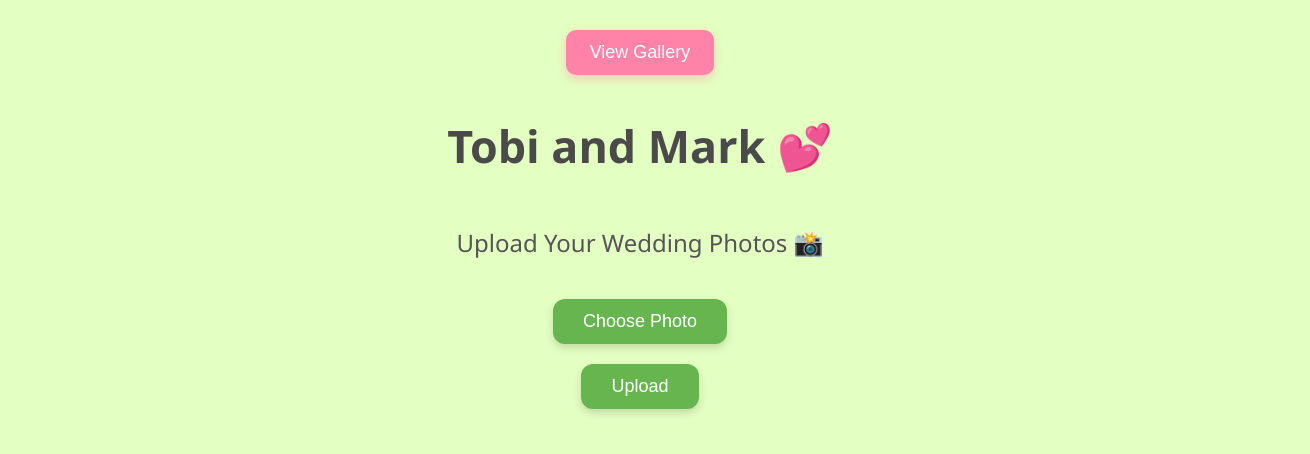
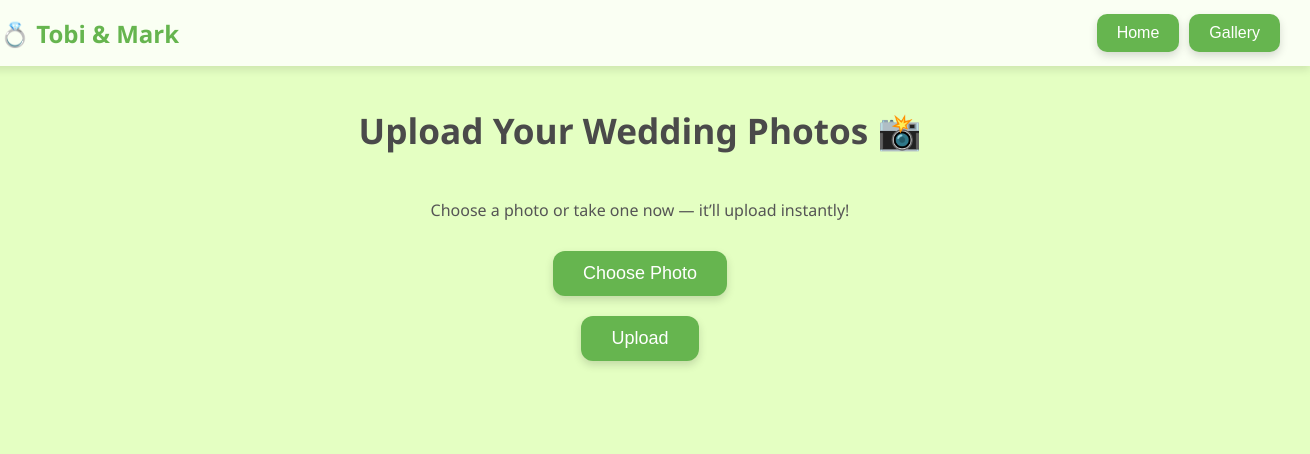
Before and after one commit to FlipNand/tandmphotos, a plain HTML site: page index.html in a window 1280 px wide. Shown: the whole page, 1310 px wide, since content can reach past the window. Drawn offline with Linux system fonts and the light colour scheme.

Commit message:
Update index.html

```diff
--- a/index.html
+++ b/index.html
@@ -3,27 +3,6 @@
 <head>
 <meta charset="UTF-8" />
 <meta name="viewport" content="width=device-width, initial-scale=1.0" />
-  <div style="margin-top: 30px; text-align: center;">
-  <button
-    onclick="window.location.href='gallery.html'"
-    style="
-      background-color: #ff82a9;
-      color: white;
-      border: none;
-      padding: 12px 24px;
-      border-radius: 10px;
-      font-size: 18px;
-      cursor: pointer;
-      transition: all 0.3s ease;
-      box-shadow: 0 4px 10px rgba(255, 130, 169, 0.4);
-    "
-    onmouseover="this.style.backgroundColor='#ff9dbd'; this.style.transform='scale(1.05)';"
-    onmouseout="this.style.backgroundColor='#ff82a9'; this.style.transform='scale(1)';"
-  >
-    View Gallery
-  </button>
-</div>
-
 <title>Tobi and Mark Wedding Upload</title>
 <style>
   body {
@@ -35,23 +14,62 @@
     min-height: 100vh;
     display: flex;
     flex-direction: column;
-    justify-content: flex-start;
     align-items: center;
   }
 
-  h1 {
-    font-size: 2.8em;
+  /* Navigation Bar */
+  nav {
+    width: 100%;
+    background-color: rgba(255, 255, 255, 0.8);
+    display: flex;
+    justify-content: space-between;
+    align-items: center;
+    padding: 14px 30px;
+    box-shadow: 0 4px 8px rgba(0,0,0,0.1);
+    position: sticky;
+    top: 0;
+    backdrop-filter: blur(10px);
+  }
+
+  nav h1 {
+    margin: 0;
+    font-size: 24px;
+    color: #66b54f;
+  }
+
+  .nav-buttons {
+    display: flex;
+    gap: 10px;
+  }
+
+  .nav-buttons button {
+    background-color: #66b54f;
+    border: none;
+    color: white;
+    padding: 10px 20px;
+    border-radius: 10px;
+    cursor: pointer;
+    font-size: 16px;
+    transition: all 0.3s ease;
+    box-shadow: 0 4px 8px rgba(0,0,0,0.15);
+  }
+
+  .nav-buttons button:hover {
+    background-color: #4a8a3d;
+    transform: scale(1.05);
+  }
+
+  h2 {
+    font-size: 2.2em;
     color: #4a4a4a;
     margin-top: 40px;
   }
 
-  h2 {
-    font-weight: normal;
+  p {
     color: #555;
-    margin-bottom: 30px;
+    margin-bottom: 20px;
   }
 
-  /* Custom buttons */
   .button {
     background-color: #66b54f;
     border: none;
@@ -81,7 +99,7 @@
   }
 
   #preview img {
-    max-width: 200px;
+    max-width: 220px;
     border-radius: 12px;
     box-shadow: 0 4px 8px rgba(0,0,0,0.1);
   }
@@ -89,10 +107,19 @@
 </head>
 <body>
 
-<h1>Tobi and Mark 💕</h1>
+  <!-- Navigation -->
+  <nav>
+    <h1>💍 Tobi & Mark</h1>
+    <div class="nav-buttons">
+      <button onclick="window.location.href='index.html'">Home</button>
+      <button onclick="window.location.href='gallery.html'">Gallery</button>
+    </div>
+  </nav>
+
+  <!-- Content -->
   <h2>Upload Your Wedding Photos 📸</h2>
+  <p>Choose a photo or take one now — it’ll upload instantly!</p>
 
-<!-- Notice: capture removed -->
   <input type="file" id="fileInput" accept="image/*" style="display:none;" />
   <button class="button" id="chooseFileBtn">Choose Photo</button>
   <button class="button" id="uploadBtn">Upload</button>
@@ -121,7 +148,7 @@ fileInput.addEventListener("change", () => {
   }
 });
 
-// Upload
+// Upload logic
 uploadBtn.addEventListener("click", async () => {
   const file = fileInput.files[0];
   if(!file) return alert("Please select a photo.");
@@ -132,14 +159,14 @@ uploadBtn.addEventListener("click", async () => {
     const base64data = reader.result.split(",")[1];
     const filename = Date.now() + "-" + file.name.replace(/\s+/g, "_");
 
-    try{
+    try {
       const res = await fetch("https://weddingphoto.arifsteinberg.workers.dev/", {
         method: "POST",
         headers: { "Content-Type": "application/json" },
         body: JSON.stringify({ filename, base64data })
       });
       status.textContent = res.ok ? "✅ Uploaded!" : "❌ Upload failed.";
-    }catch(err){
+    } catch(err) {
       status.textContent = "❌ Network error.";
       console.error(err);
     }
@@ -147,5 +174,6 @@ uploadBtn.addEventListener("click", async () => {
   reader.readAsDataURL(file);
 });
 </script>
+
 </body>
 </html>
```
Lines whose indentation alone changed are shown as unchanged.
